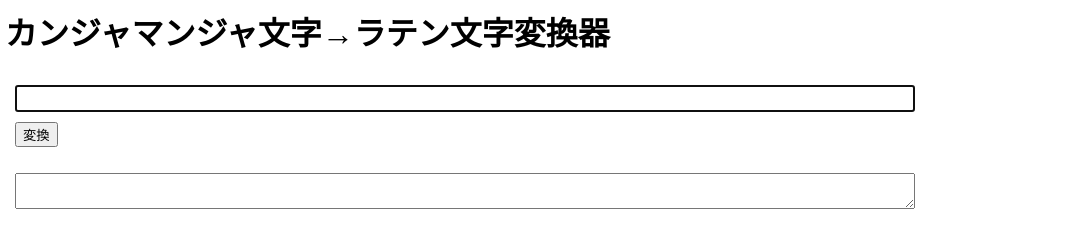
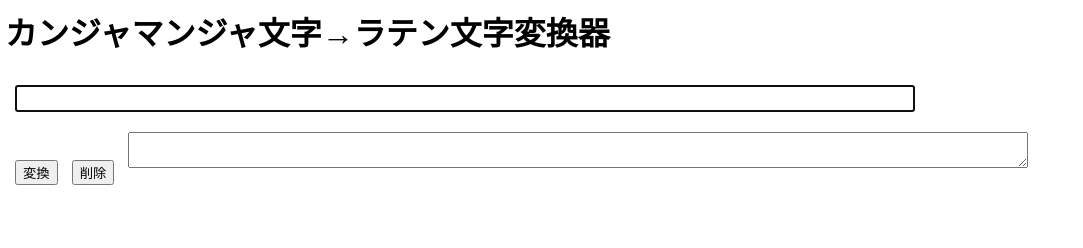
Before and after one commit to karngati/karngati, a plain HTML site: page kanzjamanzja/kanzjamanzja.html in a window 1280 px wide. Shown: the whole page, without its empty margins (0-1083 px from the left). Drawn offline with Linux system fonts and the light colour scheme.

Commit message:
削除ボタンの追加

```diff
--- a/kanzjamanzja/kanzjamanzja.html
+++ b/kanzjamanzja/kanzjamanzja.html
@@ -31,6 +31,13 @@
         let msg = document.getElementById("msg");
         msg.innerText = convertktol(script_form.script.value);
 
+      }
+
+      function deletetext(){
+        let txt = document.getElementById("input")
+        let msg = document.getElementById("msg");
+        txt.value = "";
+        msg.value = "";
       }
     </script>
 
@@ -71,6 +78,7 @@
       </script>
       </br>
       <input class="button" type="button" value="変換" onclick="return check();">
+      <input class="button" type="button" value="削除" onclick="return deletetext();"
     </form>
     <textarea class="textbox" id="msg">
     </textarea>
```
